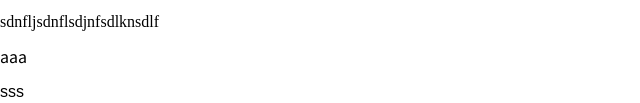
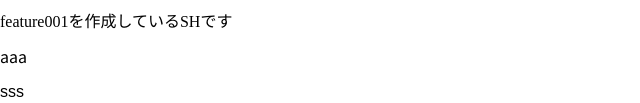
Before and after one commit to shu-ken/testseki, a plain HTML site: page sprite.html in a window 1280 px wide. Shown: the part 405-508 px from the top of the page, without its empty margins (0-640 px from the left). Drawn offline with nearby package versions, Linux system fonts and the light colour scheme.

Commit message:
p1の変更

```diff
--- a/sprite.html
+++ b/sprite.html
@@ -25,7 +25,7 @@
 		<div class="sprite"></div>
 
 		<div class="hhh">
-			<p>sdnfljsdnflsdjnfsdlknsdlf</p>
+			<p>feature001を作成しているSHです</p>
 		</div>
 		<p class="aaa">aaa</p>
 		<p class="sss">sss</p>
```
